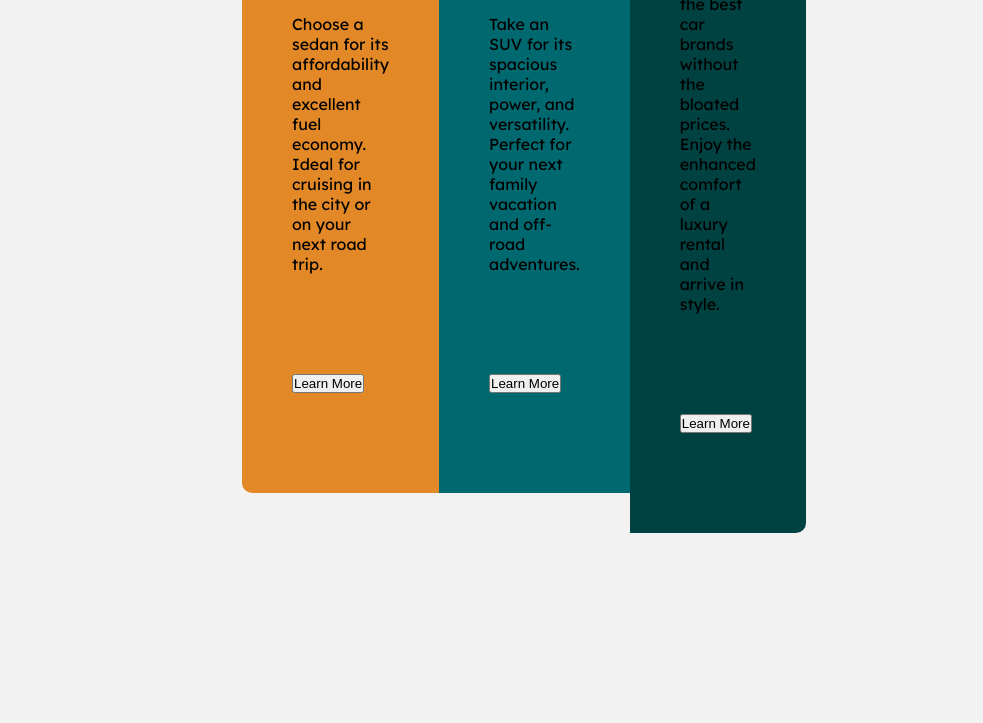
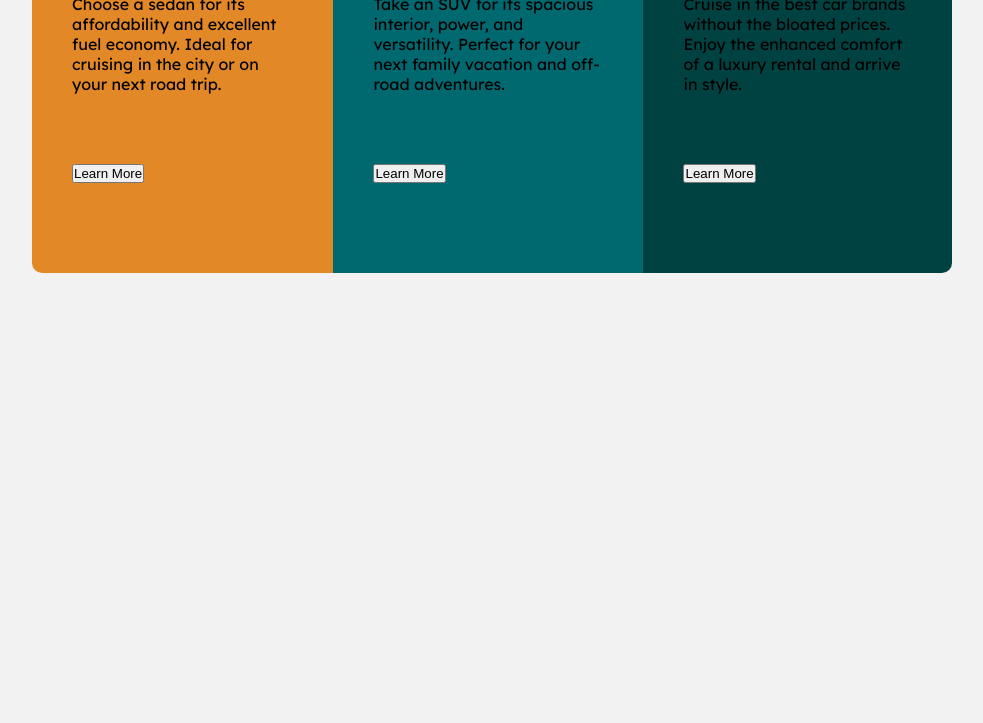
Before and after one commit to Hashimoto1312/Front-End-Challenges, a plain HTML site: page 3-column-preview-card-component-main/index.html in a window 1280 px wide. Shown: the part 408-1131 px from the top of the page, without its empty margins (148-1131 px from the left). After the commit the page ends 801 px from the top, so only its background shows below. Drawn offline with Linux system fonts and the light colour scheme.

Commit message:
Update style.css

```diff
--- a/3-column-preview-card-component-main/style.css
+++ b/3-column-preview-card-component-main/style.css
@@ -32,30 +32,49 @@ p {
 
 #container {
     display: flex;
-    margin: 190px;
-    padding: 0px 200px 0px 200px;
+    justify-content: center;
+    align-items: stretch;
+    margin: 140px 140px 20px 140px;
     align-items: center;
+    padding: 60px 40px 100px 40px;
+}
+
+#sedans, #suvs, #luxury {
+    padding: 60px 40px 90px 40px;
 }
 
 #sedans {
     background-color: var(--bright-orange);
-    padding: 50px 50px 100px 50px;
     border-radius: 10px 0px 0px 10px;
 }
 
 #suvs {
     background-color: var(--dark-cyan);
-    padding: 50px 50px 100px 50px;
 }
 
 
 #luxury {
     background-color: var(--very-dark-cyan);
-    padding: 50px 50px 100px 50px;
     border-radius: 0px 10px 10px 0px;
 }
 
 input {
     text-align: none;
-    margin-top: 100px;
+    margin-top: 70px;
 }
+
+/* Responsivo */
+
+@media (max-width: 1440px) {
+    #container {
+        border-radius: none;
+    }
+}
+
+
+@media (max-width: 375px) {
+    #container {
+        flex-wrap: wrap;
+        border-radius: none;
+    }
+}
```
